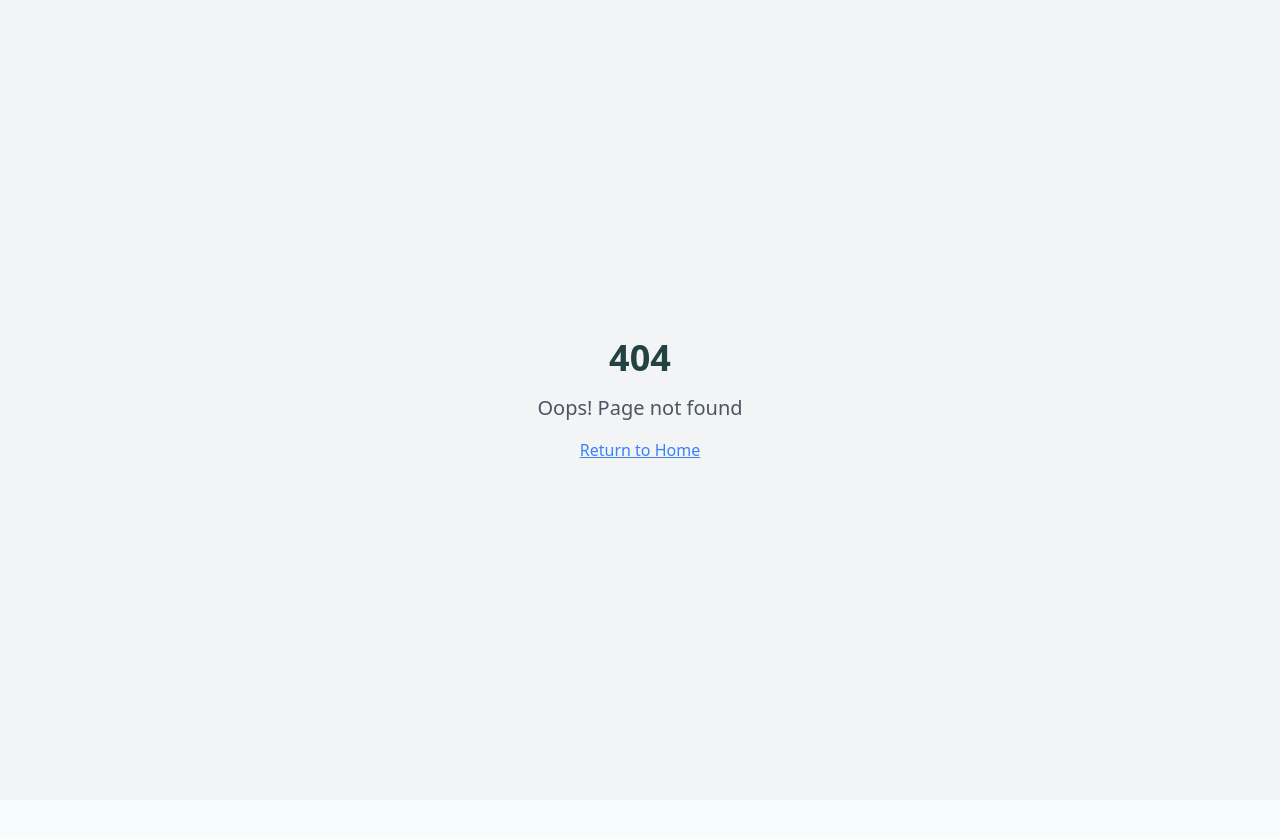
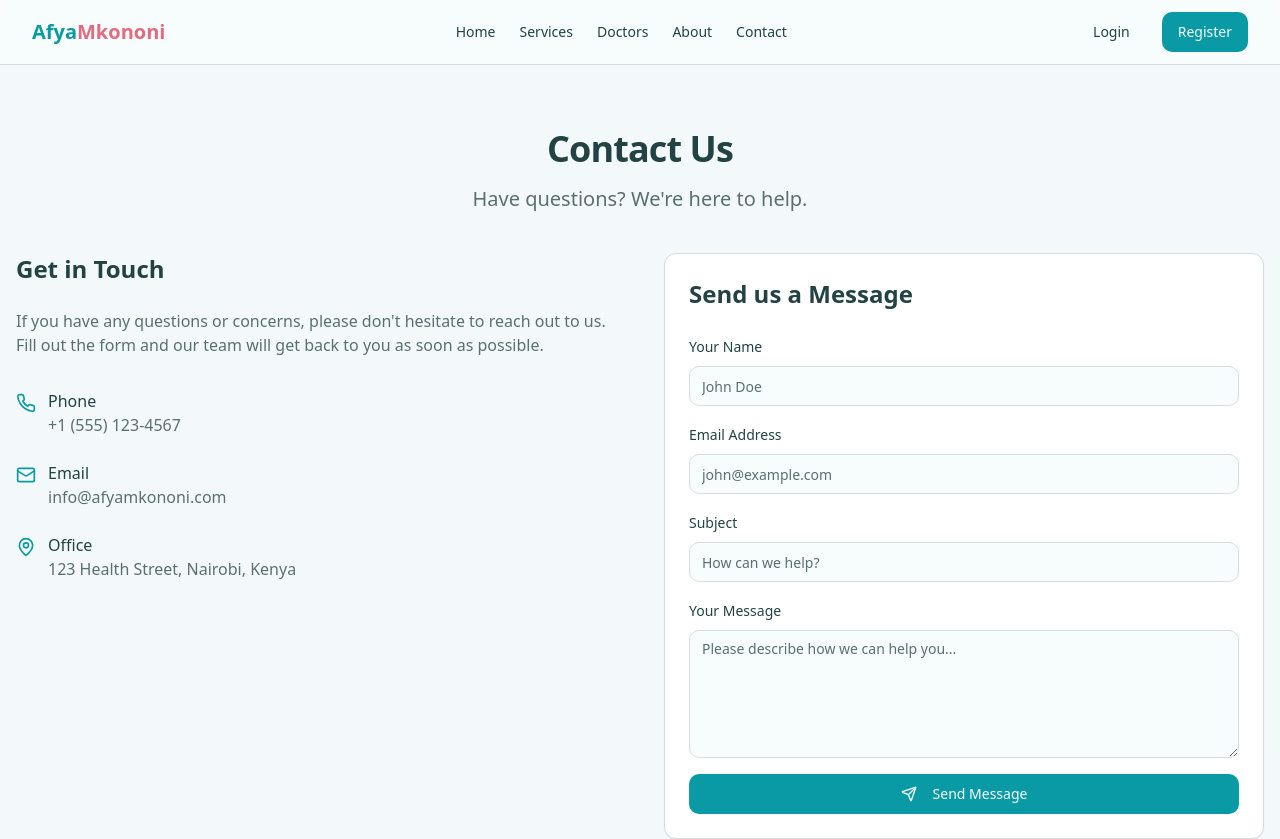
Before and after one commit to 6ofHertz/mibot, a React (Vite) app: page /contact in a window 1280 px wide. Before the commit this address had no page. Shown: the top 839 px of the page. Before the commit the page ends 800 px from the top, so only its background shows below. Built offline with nearby package versions, Linux system fonts and the light colour scheme.

Commit message:
Fix: Update all links
Check and update all links in the application.

```diff
--- a/src/App.tsx
+++ b/src/App.tsx
@@ -10,6 +10,7 @@ import Register from "./pages/Register";
 import About from "./pages/About";
 import Services from "./pages/Services";
 import Doctors from "./pages/Doctors";
+import Contact from "./pages/Contact";
 import PatientDashboard from "./pages/PatientDashboard";
 import DoctorDashboard from "./pages/DoctorDashboard";
 import NotFound from "./pages/NotFound";
@@ -32,6 +33,7 @@ const App = () => {
             <Route path="/about" element={<About />} />
             <Route path="/services" element={<Services />} />
             <Route path="/doctors" element={<Doctors />} />
+            <Route path="/contact" element={<Contact />} />
             <Route path="/patient-dashboard" element={<PatientDashboard />} />
             <Route path="/doctor-dashboard" element={<DoctorDashboard />} />
             {/* ADD ALL CUSTOM ROUTES ABOVE THE CATCH-ALL "*" ROUTE */}
--- /dev/null
+++ b/src/pages/Contact.tsx
@@ -0,0 +1,201 @@
+
+import { useState } from "react";
+import { useForm } from "react-hook-form";
+import { z } from "zod";
+import { zodResolver } from "@hookform/resolvers/zod";
+import { Mail, Phone, MapPin, Send } from "lucide-react";
+
+import { Button } from "@/components/ui/button";
+import { Input } from "@/components/ui/input";
+import { Label } from "@/components/ui/label";
+import { Textarea } from "@/components/ui/textarea";
+import {
+  Form,
+  FormControl,
+  FormField,
+  FormItem,
+  FormLabel,
+  FormMessage,
+} from "@/components/ui/form";
+import { useToast } from "@/hooks/use-toast";
+import Navbar from "@/components/layout/Navbar";
+import Footer from "@/components/layout/Footer";
+
+const formSchema = z.object({
+  name: z.string().min(2, { message: "Name must be at least 2 characters" }),
+  email: z.string().email({ message: "Please enter a valid email address" }),
+  subject: z.string().min(5, { message: "Subject must be at least 5 characters" }),
+  message: z.string().min(10, { message: "Message must be at least 10 characters" }),
+});
+
+const Contact = () => {
+  const { toast } = useToast();
+  const [isSubmitting, setIsSubmitting] = useState(false);
+
+  const form = useForm<z.infer<typeof formSchema>>({
+    resolver: zodResolver(formSchema),
+    defaultValues: {
+      name: "",
+      email: "",
+      subject: "",
+      message: "",
+    },
+  });
+
+  const onSubmit = async (values: z.infer<typeof formSchema>) => {
+    setIsSubmitting(true);
+    try {
+      // Simulate API call
+      await new Promise(resolve => setTimeout(resolve, 1500));
+      console.log("Contact form submitted:", values);
+
+      toast({
+        title: "Message sent!",
+        description: "We'll get back to you as soon as possible.",
+      });
+
+      form.reset();
+    } catch (error) {
+      toast({
+        title: "Failed to send message",
+        description: "There was a problem submitting your message. Please try again.",
+        variant: "destructive",
+      });
+    } finally {
+      setIsSubmitting(false);
+    }
+  };
+
+  return (
+    <div className="min-h-screen flex flex-col">
+      <Navbar />
+      <main className="flex-1 py-16 bg-secondary/20">
+        <div className="container max-w-screen-xl px-4">
+          <div className="text-center mb-10">
+            <h1 className="text-4xl font-bold tracking-tight">Contact Us</h1>
+            <p className="mt-4 text-xl text-muted-foreground">
+              Have questions? We're here to help.
+            </p>
+          </div>
+
+          <div className="grid grid-cols-1 lg:grid-cols-2 gap-12">
+            <div>
+              <h2 className="text-2xl font-semibold mb-6">Get in Touch</h2>
+              <p className="text-muted-foreground mb-8">
+                If you have any questions or concerns, please don't hesitate to reach out to us.
+                Fill out the form and our team will get back to you as soon as possible.
+              </p>
+
+              <div className="space-y-6">
+                <div className="flex items-start gap-3">
+                  <Phone className="text-primary h-5 w-5 mt-1" />
+                  <div>
+                    <h3 className="font-medium">Phone</h3>
+                    <p className="text-muted-foreground">+1 (555) 123-4567</p>
+                  </div>
+                </div>
+
+                <div className="flex items-start gap-3">
+                  <Mail className="text-primary h-5 w-5 mt-1" />
+                  <div>
+                    <h3 className="font-medium">Email</h3>
+                    <p className="text-muted-foreground">info@afyamkononi.com</p>
+                  </div>
+                </div>
+
+                <div className="flex items-start gap-3">
+                  <MapPin className="text-primary h-5 w-5 mt-1" />
+                  <div>
+                    <h3 className="font-medium">Office</h3>
+                    <p className="text-muted-foreground">
+                      123 Health Street, Nairobi, Kenya
+                    </p>
+                  </div>
+                </div>
+              </div>
+            </div>
+
+            <div className="bg-card border border-border rounded-lg p-6 shadow-sm">
+              <h2 className="text-2xl font-semibold mb-6">Send us a Message</h2>
+
+              <Form {...form}>
+                <form onSubmit={form.handleSubmit(onSubmit)} className="space-y-4">
+                  <FormField
+                    control={form.control}
+                    name="name"
+                    render={({ field }) => (
+                      <FormItem>
+                        <FormLabel>Your Name</FormLabel>
+                        <FormControl>
+                          <Input placeholder="John Doe" {...field} />
+                        </FormControl>
+                        <FormMessage />
+                      </FormItem>
+                    )}
+                  />
+
+                  <FormField
+                    control={form.control}
+                    name="email"
+                    render={({ field }) => (
+                      <FormItem>
+                        <FormLabel>Email Address</FormLabel>
+                        <FormControl>
+                          <Input type="email" placeholder="john@example.com" {...field} />
+                        </FormControl>
+                        <FormMessage />
+                      </FormItem>
+                    )}
+                  />
+
+                  <FormField
+                    control={form.control}
+                    name="subject"
+                    render={({ field }) => (
+                      <FormItem>
+                        <FormLabel>Subject</FormLabel>
+                        <FormControl>
+                          <Input placeholder="How can we help?" {...field} />
+                        </FormControl>
+                        <FormMessage />
+                      </FormItem>
+                    )}
+                  />
+
+                  <FormField
+                    control={form.control}
+                    name="message"
+                    render={({ field }) => (
+                      <FormItem>
+                        <FormLabel>Your Message</FormLabel>
+                        <FormControl>
+                          <Textarea
+                            placeholder="Please describe how we can help you..."
+                            className="min-h-32"
+                            {...field}
+                          />
+                        </FormControl>
+                        <FormMessage />
+                      </FormItem>
+                    )}
+                  />
+
+                  <Button type="submit" className="w-full mt-2" disabled={isSubmitting}>
+                    {isSubmitting ? "Sending..." : (
+                      <>
+                        <Send className="mr-2 h-4 w-4" /> Send Message
+                      </>
+                    )}
+                  </Button>
+                </form>
+              </Form>
+            </div>
+          </div>
+        </div>
+      </main>
+      <Footer />
+    </div>
+  );
+};
+
+export default Contact;
```
